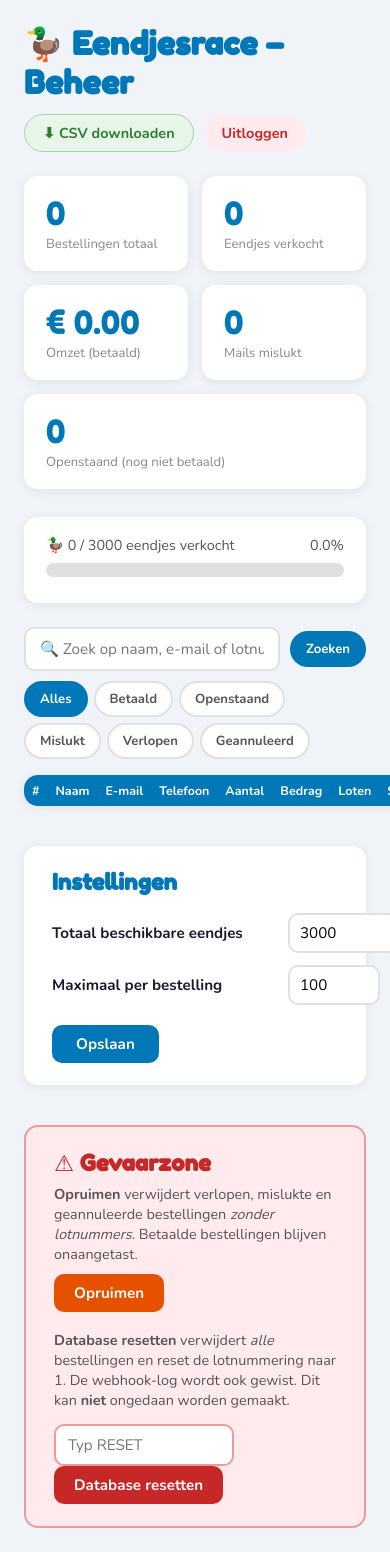
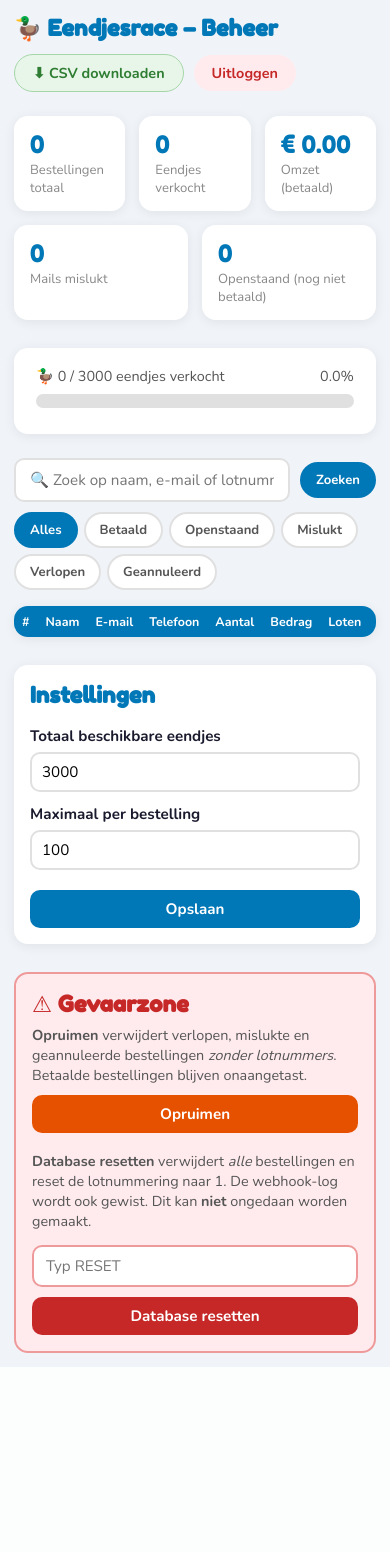
Before and after one commit to palmw01/eendjesrace, a Flask app: page /admin in a window 390 px wide; the page is wider, and only the part inside the window is pictured. After the commit the page ends 1353 px from the top of that part, so only its background shows below. Run offline with Flask 3, Linux system fonts and the light colour scheme; the visitor is signed in with stand-in values (Sample User, id 1); data comes from the database, SQL or seed files in the repository; data that the repository does not hold is empty; parts of the project's set-up code (start-up, migrations or seed data) failed here and were passed over.

Commit message:
Verbeter mobiele scaling admin-pagina
- Tabel ingepakt in scroll-wrapper (overflow-x: auto) zodat hij niet uit beeld loopt
- Box-shadow verplaatst naar wrapper zodat die niet weggeknipt wordt
- h1 verkleind naar 1.4rem op smal scherm
- Stat-kaarten: kleiner padding en getal-font (1.5rem) op mobiel
- Instellingen-rijen: label + input stapelen verticaal, beide volle breedte
- Opslaan-knop volle breedte op mobiel
- Gevaarzone: padding gereduceerd, reset-veld en knop volle breedte met tussenruimte

Co-Authored-By: Claude Sonnet 4.6 <noreply@anthropic.com>

```diff
--- a/templates/admin.html
+++ b/templates/admin.html
@@ -151,9 +151,33 @@
     }
     .zoek input:focus { outline: none; border-color: #0077B6; }
 
+    .tabel-wrapper {
+      overflow-x: auto; -webkit-overflow-scrolling: touch;
+      border-radius: 14px; box-shadow: 0 2px 12px rgba(0,0,0,.07);
+    }
+    .tabel-wrapper table { border-radius: 0; box-shadow: none; }
+
     @media (max-width: 700px) {
+      body { padding: 14px; }
+      h1 { font-size: 1.4rem; }
+
+      .stat { padding: 14px 16px; min-width: 110px; }
+      .stat .getal { font-size: 1.5rem; }
+
       table { font-size: .78rem; }
       th, td { padding: 7px 8px; }
+
+      .instelling-kaart { padding: 16px; margin-top: 28px; }
+      .instelling-rij { flex-direction: column; align-items: flex-start; gap: 6px; }
+      .instelling-label { width: auto; }
+      .instelling-input { width: 100%; }
+      .instelling-knop { width: 100%; }
+
+      .gevaarzone { padding: 16px; margin-top: 28px; }
+      .gevaarzone input[type="text"] {
+        width: 100%; margin-right: 0; margin-bottom: 10px; display: block;
+      }
+      .knop-reset { width: 100%; }
     }
   </style>
 </head>
@@ -226,6 +250,7 @@
   </form>
 
   <!-- Bestellingen tabel -->
+  <div class="tabel-wrapper">
   <table id="tabel">
     <thead>
       <tr>
@@ -281,6 +306,7 @@
       {% endfor %}
     </tbody>
   </table>
+  </div>
 
   <!-- Paginering -->
   {% if totaal_paginas > 1 %}
```
